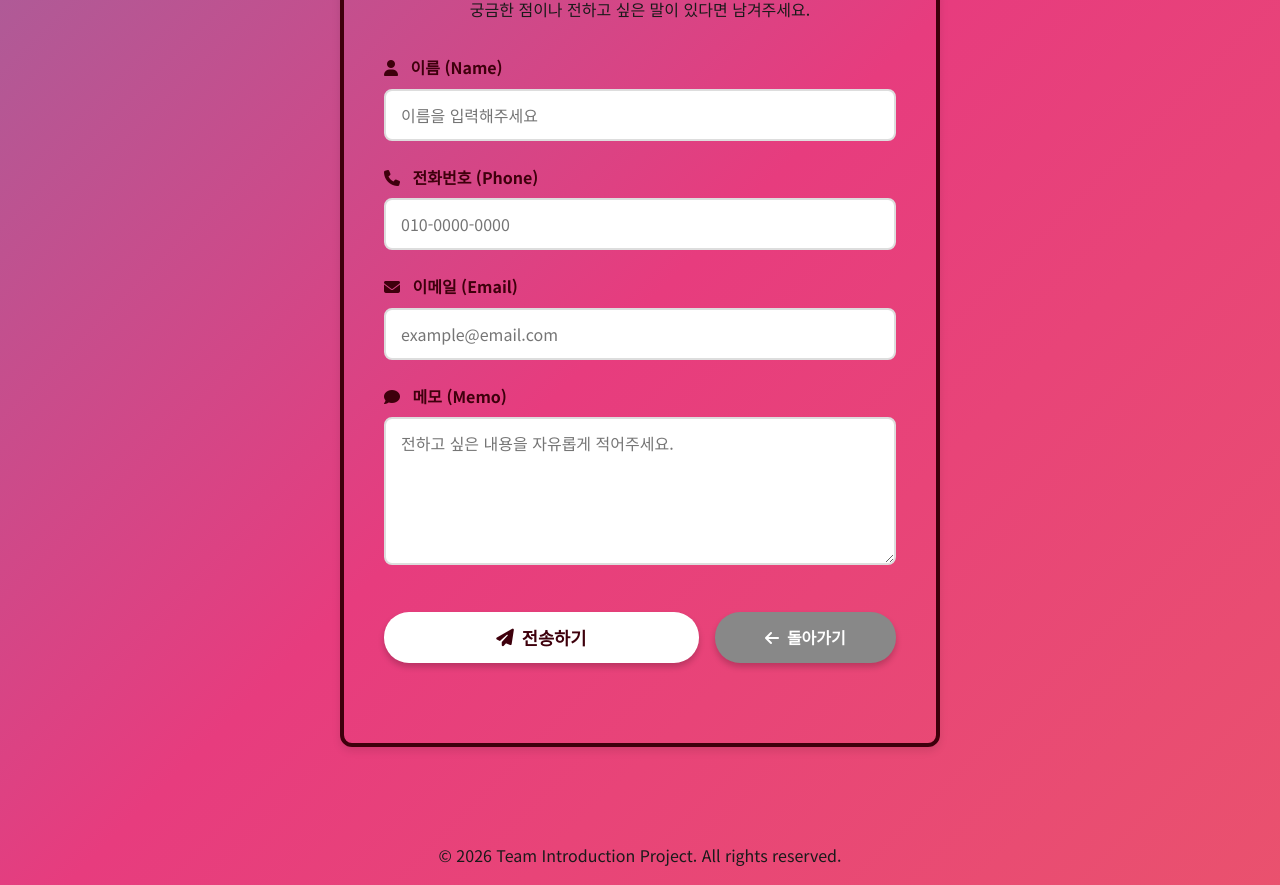
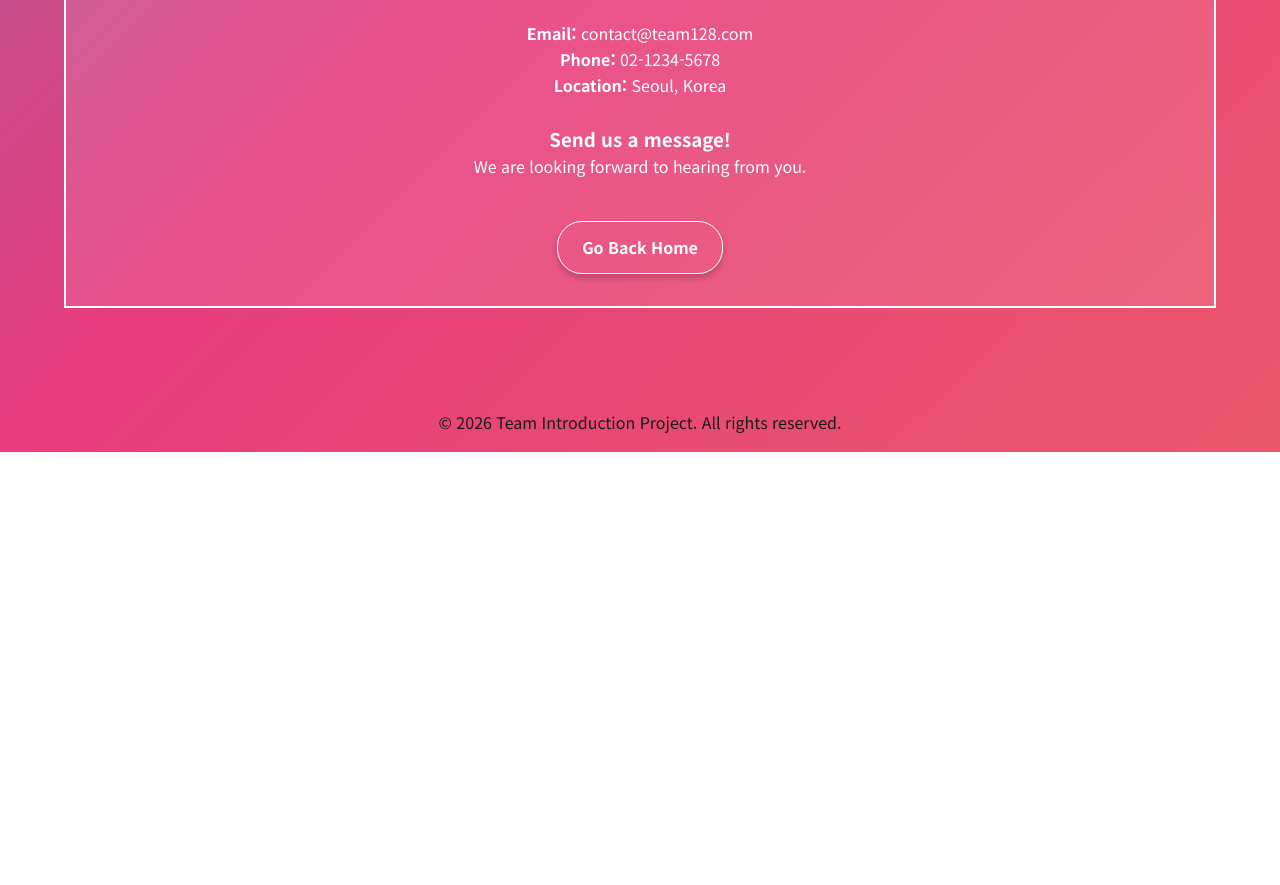
Before and after one commit to deepna-jpg/team-introduce_0128, a plain HTML site: page contact.html in a window 1280 px wide. Shown: the part 348-1233 px from the top of the page. After the commit the page ends 800 px from the top, so only its background shows below. Drawn offline with Linux system fonts and the light colour scheme.

Commit message:
Force update contact.html from feature/ny to apply white styles

```diff
--- a/contact.html
+++ b/contact.html
@@ -9,8 +9,6 @@
     <link rel="preconnect" href="https://fonts.googleapis.com">
     <link rel="preconnect" href="https://fonts.gstatic.com" crossorigin>
     <link href="https://fonts.googleapis.com/css2?family=Noto+Sans+KR:wght@400;700&display=swap" rel="stylesheet">
-    <!-- Font Awesome for Icons -->
-    <link rel="stylesheet" href="https://cdnjs.cloudflare.com/ajax/libs/font-awesome/6.4.0/css/all.min.css">
 
     <link rel="stylesheet" href="css/style.css">
 </head>
@@ -24,58 +22,29 @@
     </header>
 
     <main>
-        <div class="card contact-card">
-            <div class="contact-header">
-                <h2>Send us a Message</h2>
-                <p>궁금한 점이나 전하고 싶은 말이 있다면 남겨주세요.</p>
+        <div class="card"
+            style="margin: 0 auto; cursor: default; height: auto; padding: 2rem; background-color: rgba(255, 255, 255, 0.1); border: 2px solid #ffffff; color: #ffffff;">
+            <div style="text-align: center;">
+                <h2 style="color: #ffffff;">Contact Information</h2>
+                <br>
+                <p><strong>Email:</strong> contact@team128.com</p>
+                <p><strong>Phone:</strong> 02-1234-5678</p>
+                <p><strong>Location:</strong> Seoul, Korea</p>
+                <br>
+                <h3 style="color: #ffffff;">Send us a message!</h3>
+                <p>We are looking forward to hearing from you.</p>
+                <br>
+                <!-- Reuse the button style but modify slightly for "Go Back" look -->
+                <a href="index.html" class="contact-btn"
+                    style="background-color: transparent; border: 1px solid #ffffff; color: #ffffff;">Go Back
+                    Home</a>
             </div>
-
-            <form id="contactForm" class="contact-form">
-                <div class="form-group">
-                    <label for="name"><i class="fas fa-user"></i> 이름 (Name)</label>
-                    <input type="text" id="name" name="name" placeholder="이름을 입력해주세요" required>
-                </div>
-
-                <div class="form-group">
-                    <label for="phone"><i class="fas fa-phone"></i> 전화번호 (Phone)</label>
-                    <input type="tel" id="phone" name="phone" placeholder="010-0000-0000"
-                        pattern="[0-9]{2,3}-[0-9]{3,4}-[0-9]{4}" required>
-                </div>
-
-                <div class="form-group">
-                    <label for="email"><i class="fas fa-envelope"></i> 이메일 (Email)</label>
-                    <input type="email" id="email" name="email" placeholder="example@email.com" required>
-                </div>
-
-                <div class="form-group">
-                    <label for="memo"><i class="fas fa-comment"></i> 메모 (Memo)</label>
-                    <textarea id="memo" name="memo" rows="5" placeholder="전하고 싶은 내용을 자유롭게 적어주세요." required></textarea>
-                </div>
-
-                <div class="form-actions">
-                    <button type="submit" class="contact-btn submit-btn">
-                        <i class="fas fa-paper-plane"></i> 전송하기
-                    </button>
-                    <a href="index.html" class="contact-btn back-btn" style="background-color: #3e000c; color: #fff;">
-                        <i class="fas fa-arrow-left"></i> 돌아가기
-                    </a>
-                </div>
-            </form>
         </div>
     </main>
 
     <footer>
         <p>&copy; 2026 Team Introduction Project. All rights reserved.</p>
     </footer>
-
-    <script>
-        // Simple form handling for demonstration
-        document.getElementById('contactForm').addEventListener('submit', function (e) {
-            e.preventDefault();
-            alert('소중한 의견 감사합니다! 성공적으로 전송되었습니다. 🚀');
-            this.reset(); // Clear the form
-        });
-    </script>
 </body>
 
 </html>
```
